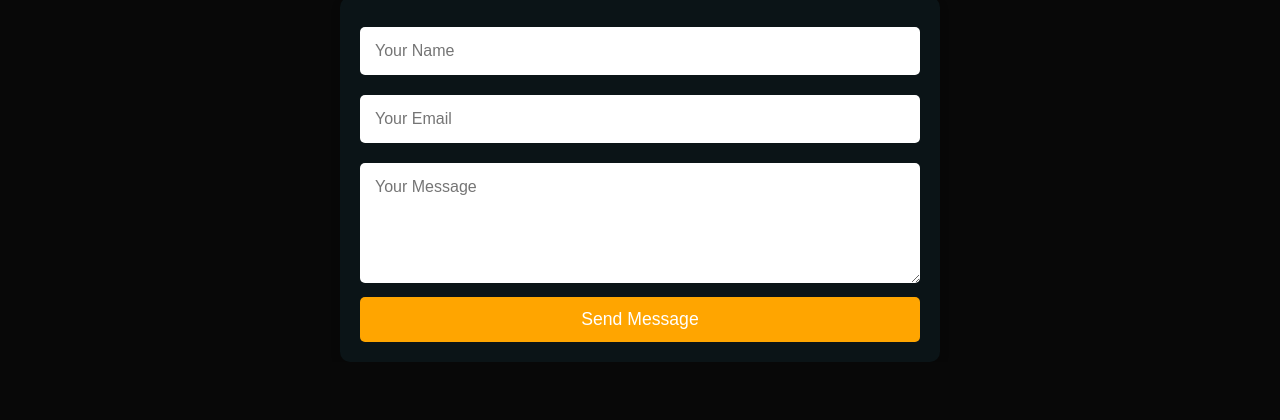
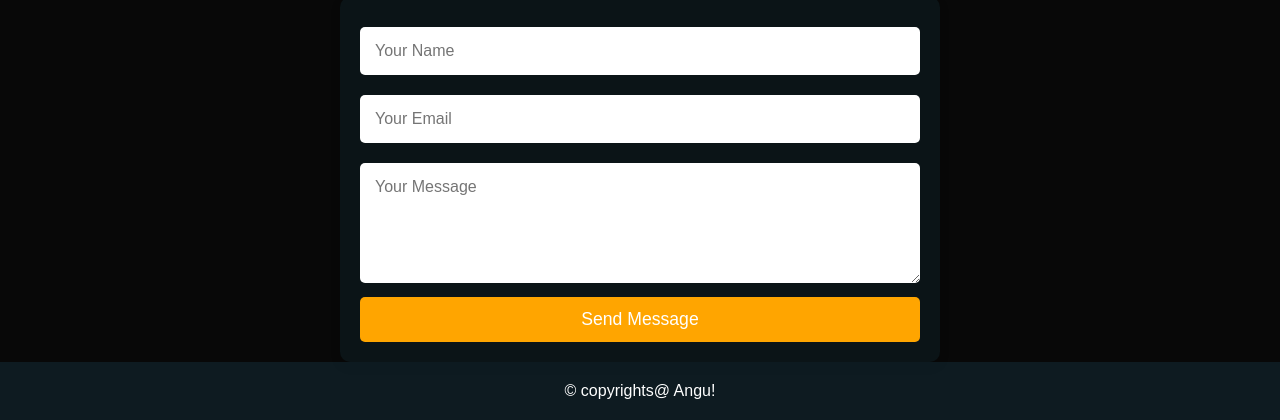
Before and after one commit to angurakanisa31/Project1-2025, a plain HTML site: page index.html in a window 1280 px wide. Shown: the part 2040-2460 px from the top of the page. Before the commit the page ends 2402 px from the top, so only its background shows below. Drawn offline with Linux system fonts and the light colour scheme.

Commit message:
Creating portfolio

```diff
--- a/index.html
+++ b/index.html
@@ -91,6 +91,11 @@
     </div>
 </div>
 
+<footer>
+    <p>&copy; copyrights@ Angu!</p>
+</footer>
+
+
 <script>
     var tablinks=document.getElementsByClassName("tab-links");
     var tabcontents=document.getElementsByClassName("tab-contents");
--- a/style.css
+++ b/style.css
@@ -195,3 +195,14 @@ nav ul li a:hover::after{
     background: #e68a00;
     transform: scale(1.05);
 }
+footer {
+    text-align: center;
+    padding: 20px;
+    background: rgba(15, 32, 39, 0.8);
+    color: #fff;
+    position: relative;
+}
+
+footer p {
+    margin: 0;
+}
```
